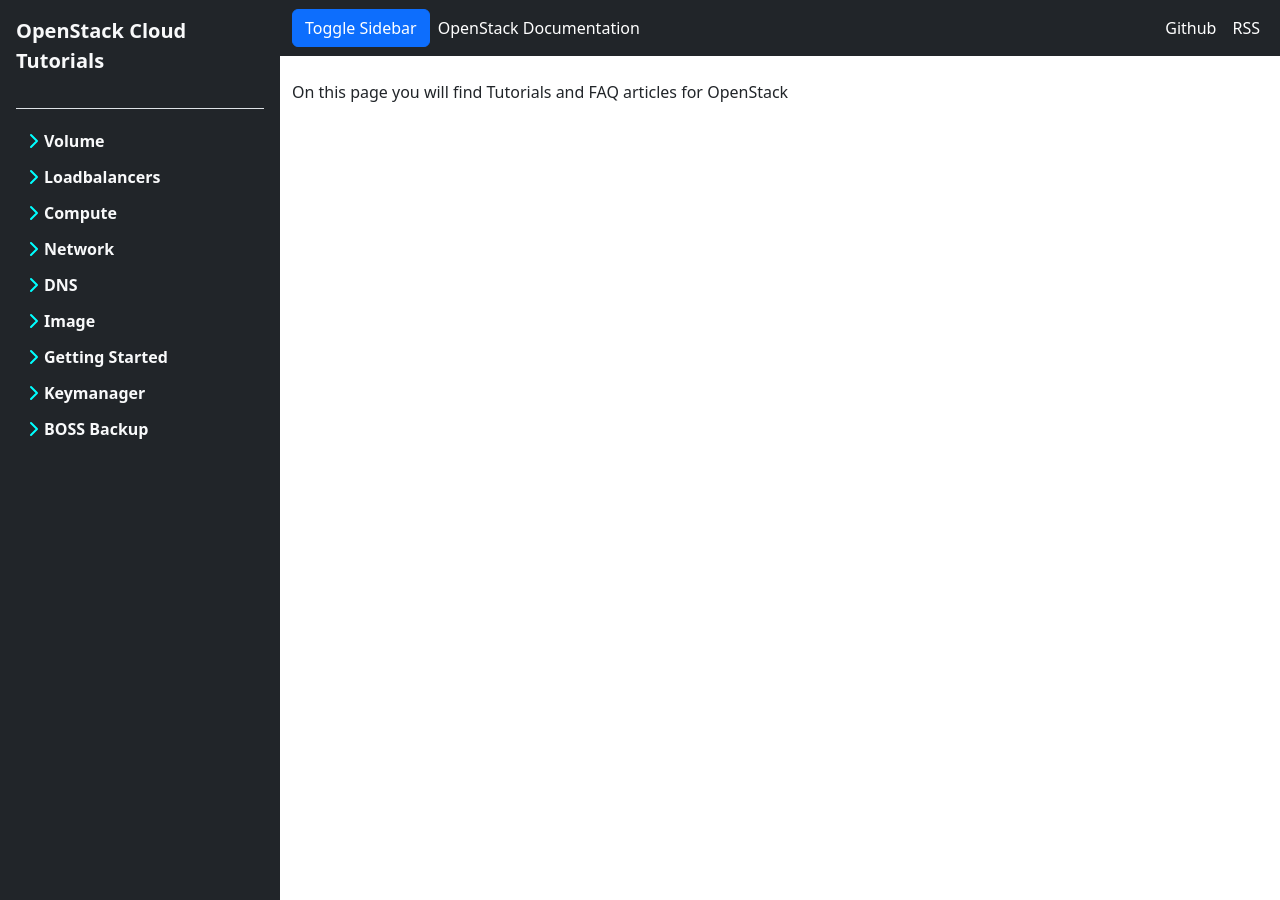
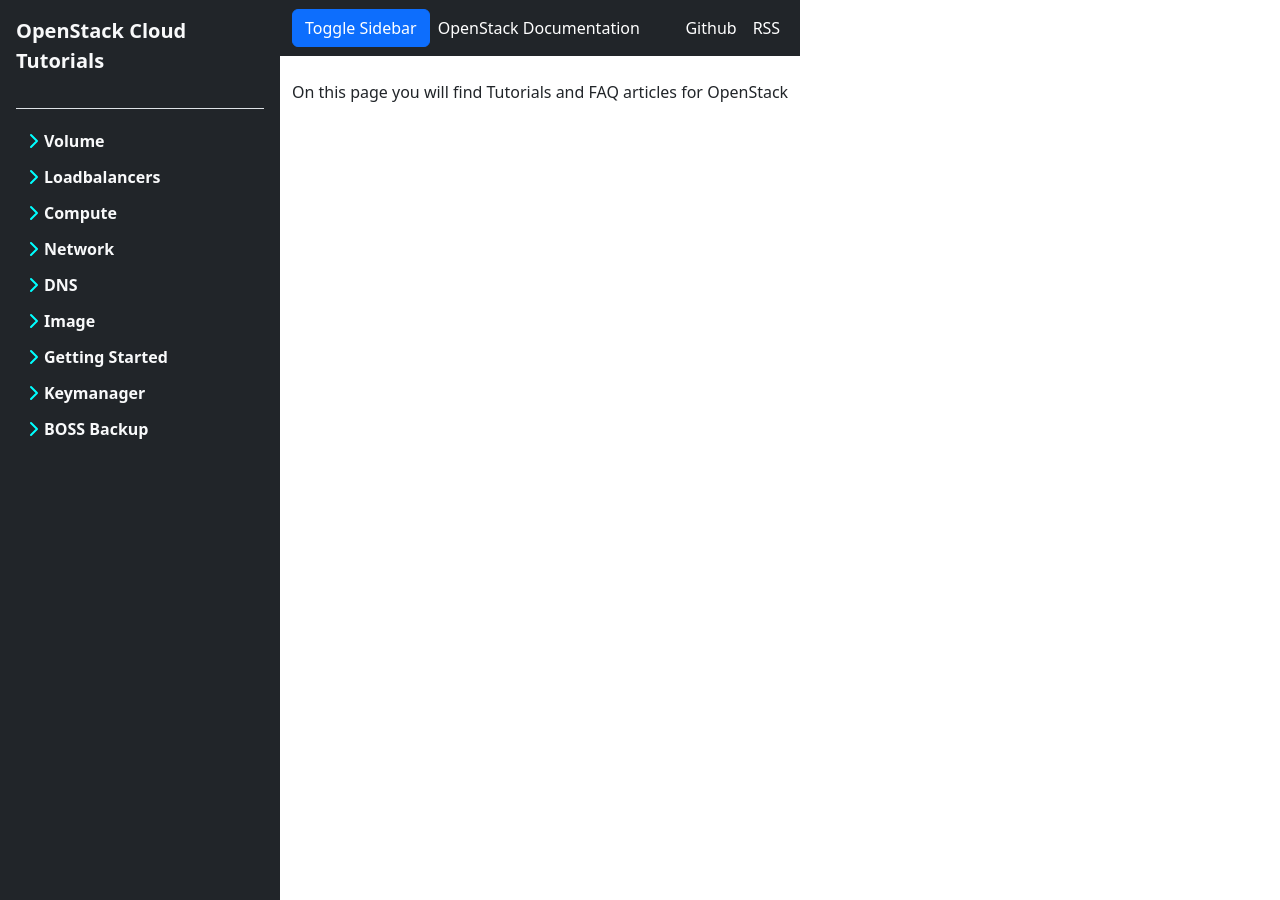
Before and after one commit to bkranendonk/OpenStack-Docs, a Jekyll site: the page built from index.md, in a window 1280 px wide. Built offline with Jekyll 4.4.1, drawn with Linux system fonts in a browser that asks for light colours.

Commit message:
Update styles.css

```diff
--- a/css/styles.css
+++ b/css/styles.css
@@ -23,7 +23,7 @@
 }
 
 .navbar-with-sidebar {
-  width: calc(100vw - 280px);
+  width: 100%;
   transition: all 0.3s;
 }
 
```
